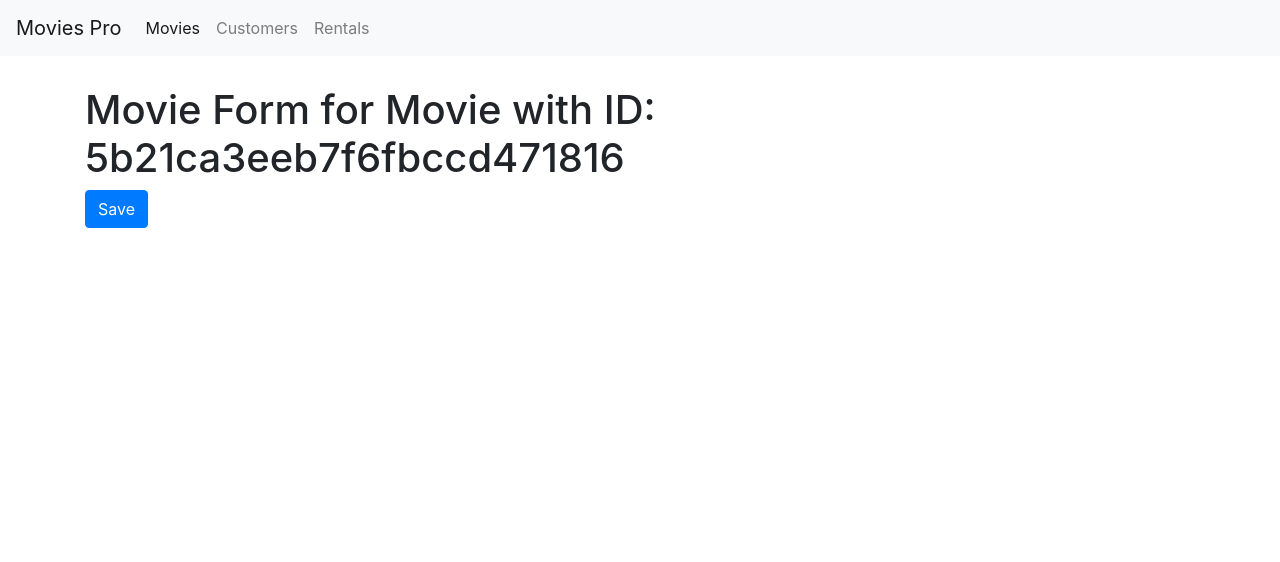
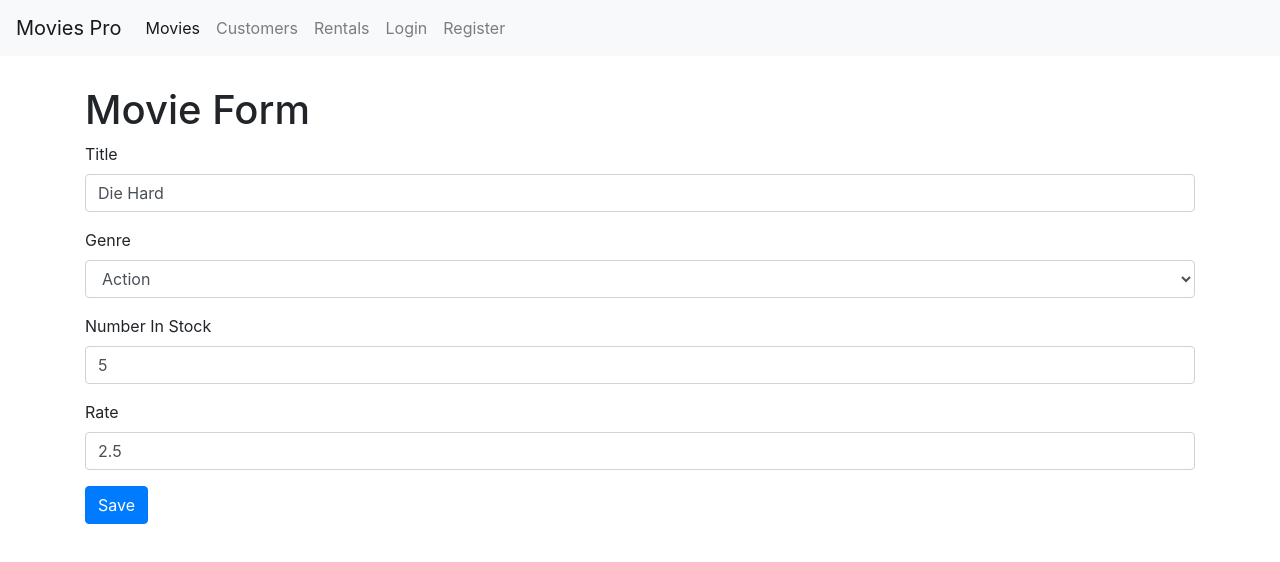
Before and after one commit to AhmedOsamaHosny/Movies, a React (Create React App) app: page /movies/5b21ca3eeb7f6fbccd471816 in a window 1280 px wide. Shown: the top 562 px of the page. Built offline with nearby package versions, Linux system fonts and the light colour scheme.

Commit message:
Version 2 of the app with Forms and Routes

```diff
--- a/package.json
+++ b/package.json
@@ -5,6 +5,7 @@
   "dependencies": {
     "bootstrap": "^4.1.1",
     "font-awesome": "^4.7.0",
+    "joi-browser": "^13.4.0",
     "lodash": "^4.17.10",
     "prop-types": "^15.6.2",
     "react": "^16.6.3",
--- a/src/App.js
+++ b/src/App.js
@@ -6,6 +6,8 @@
 import Movies from "./components/movies";
 import MovieForm from "./components/movieForm";
 import NavBar from "./components/navBar";
+import LoginForm from "./components/loginForm";
+import registerForm from "./components/registerForm";
 import "./App.css";
 
 class App extends Component {
@@ -15,7 +17,9 @@
         <NavBar />
         <main className="container">
           <Switch>
+            <Route path="/login" component={LoginForm} />
             <Route path="/movies/:id" component={MovieForm} />
+            <Route path="/register" component={registerForm} />
             <Route path="/movies" component={Movies} />
             <Route path="/customers" component={Customers} />
             <Route path="/rentals" component={Rentals} />
--- /dev/null
+++ b/src/components/common/form.jsx
@@ -0,0 +1,96 @@
+import React, { Component } from "react";
+import Input from "./input";
+import Select from "./select";
+import Joi from "joi-browser";
+
+class Form extends Component {
+  state = {
+    data: {},
+    errors: {}
+  };
+
+  // validaitng the form
+  validate = () => {
+    const options = { abortEarly: false };
+    const { error } = Joi.validate(this.state.data, this.schema, options);
+
+    if (!error) return null;
+
+    const errors = {};
+    for (let item of error.details) errors[item.path[0]] = item.message;
+    return errors;
+  };
+
+  // validating every one field
+  validateProperty = ({ name, value }) => {
+    const obj = { [name]: value };
+    const schema = { [name]: this.schema[name] };
+    const { error } = Joi.validate(obj, schema);
+    return error ? error.details[0].message : null;
+  };
+
+  // handling submiting form
+  handleSubmit = e => {
+    e.preventDefault();
+    const errors = this.validate();
+    this.setState({ errors: errors || {} });
+    if (errors) return;
+
+    this.doSubmit();
+  };
+
+  // handling if we changed the input inside the field
+  handleChange = ({ currentTarget: input }) => {
+    const errors = { ...this.state.errors };
+    const errorMessage = this.validateProperty(input);
+    if (errorMessage) errors[input.name] = errorMessage;
+    else delete errors[input.name];
+
+    const data = { ...this.state.data };
+    data[input.name] = input.value;
+    this.setState({ data, errors });
+  };
+
+  // rendering submit button for the form
+  renderButton(label) {
+    return (
+      <button disabled={this.validate()} className="btn btn-primary">
+        {label}
+      </button>
+    );
+  }
+
+  // rendering input field (text, number , password , email ...)
+  renderInput(name, label, type = "text", hint = "") {
+    const { data, errors } = this.state;
+    return (
+      <Input
+        value={data[name]}
+        name={name}
+        onChange={this.handleChange}
+        type={type}
+        label={label}
+        error={errors[name]}
+        hint={hint}
+      />
+    );
+  }
+
+  // rendering input field (Select)
+  renderSelect(name, label, options, hint = "") {
+    const { data, errors } = this.state;
+    return (
+      <Select
+        name={name}
+        label={label}
+        value={data[name]}
+        options={options}
+        onChange={this.handleChange}
+        error={errors[name]}
+        hint={hint}
+      />
+    );
+  }
+}
+
+export default Form;
--- /dev/null
+++ b/src/components/common/input.jsx
@@ -0,0 +1,20 @@
+import React from "react";
+const Input = ({ name, value, onChange, label, type, hint, error }) => {
+  return (
+    <div className="form-group">
+      <label htmlFor={name}>{label}</label>
+      <input
+        value={value}
+        onChange={onChange}
+        name={name}
+        type={type}
+        id={name}
+        className="form-control"
+      />
+      {error && <div className="alert alert-danger">{error}</div>}
+      <small className="form-text text-muted">{hint}</small>
+    </div>
+  );
+};
+
+export default Input;
--- /dev/null
+++ b/src/components/common/select.jsx
@@ -0,0 +1,26 @@
+import React from "react";
+const Select = ({ name, label, options, error, value, onChange, hint }) => {
+  return (
+    <div className="form-group">
+      <label htmlFor={name}>{label}</label>
+      <select
+        name={name}
+        id={name}
+        value={value}
+        onChange={onChange}
+        className="form-control"
+      >
+        <option value="" />
+        {options.map(option => (
+          <option key={option._id} value={option._id}>
+            {option.name}
+          </option>
+        ))}
+      </select>
+      {error && <div className="alert alert-danger">{error}</div>}
+      <small className="form-text text-muted">{hint}</small>
+    </div>
+  );
+};
+
+export default Select;
--- /dev/null
+++ b/src/components/loginForm.jsx
@@ -0,0 +1,49 @@
+import React from "react";
+import Form from "./common/form";
+import Joi from "joi-browser";
+
+class LoginForm extends Form {
+  state = {
+    data: { username: "", password: "" },
+    errors: {}
+  };
+
+  schema = {
+    username: Joi.string()
+      .required()
+      .label("Username"),
+    password: Joi.string()
+      .required()
+      .label("Password")
+  };
+
+  doSubmit = () => {
+    // call the server
+    console.log("success");
+  };
+
+  render() {
+    return (
+      <div>
+        <form onSubmit={this.handleSubmit}>
+          <h1>Login</h1>
+          {this.renderInput(
+            "username",
+            "Username",
+            "text",
+            "Please enter your username or email"
+          )}
+          {this.renderInput(
+            "password",
+            "Password",
+            "password",
+            "Dont let anyone know you password"
+          )}
+          {this.renderButton("Login")}
+        </form>
+      </div>
+    );
+  }
+}
+
+export default LoginForm;
--- a/src/components/movieForm.jsx
+++ b/src/components/movieForm.jsx
@@ -1,16 +1,80 @@
 import React from "react";
-const MovieForm = ({ match, history }) => {
-  return (
-    <div>
-      <h1>Movie Form for Movie with ID: {match.params.id}</h1>
-      <button
-        className="btn btn-primary"
-        onClick={() => history.push("/movies")}
-      >
-        Save
-      </button>
-    </div>
-  );
-};
+import Form from "./common/form";
+import Joi from "joi-browser";
+import { getMovie, saveMovie } from "./../services/fakeMovieService";
+import { getGenres } from "./../services/fakeGenreService";
+
+class MovieForm extends Form {
+  state = {
+    data: { title: "", genreId: "", numberInStock: "", dailyRentalRate: "" },
+    genres: [],
+    errors: {}
+  };
+
+  schema = {
+    _id: Joi.string(),
+    title: Joi.string()
+      .required()
+      .label("Title"),
+    genreId: Joi.string()
+      .required()
+      .label("Genre"),
+    numberInStock: Joi.number()
+      .required()
+      .min(0)
+      .max(100)
+      .label("Number In Stock"),
+    dailyRentalRate: Joi.number()
+      .required()
+      .min(0)
+      .max(10)
+      .label("Daily Rental Rate")
+  };
+
+  componentDidMount() {
+    const genres = getGenres();
+    this.setState({ genres });
+
+    const movieId = this.props.match.params.id;
+    if (movieId === "new") return;
+
+    const movie = getMovie(movieId);
+    if (!movie) return this.props.history.replace("/not-found");
+
+    this.setState({ data: this.mapToViewModel(movie) });
+  }
+
+  // maping the data
+  mapToViewModel(movie) {
+    return {
+      _id: movie._id,
+      title: movie.title,
+      genreId: movie.genre._id,
+      numberInStock: movie.numberInStock,
+      dailyRentalRate: movie.dailyRentalRate
+    };
+  }
+
+  doSubmit = () => {
+    // call the server
+    saveMovie(this.state.data);
+    this.props.history.push("/movies");
+  };
+
+  render() {
+    return (
+      <div>
+        <form onSubmit={this.handleSubmit}>
+          <h1>Movie Form</h1>
+          {this.renderInput("title", "Title", "text")}
+          {this.renderSelect("genreId", "Genre", this.state.genres)}
+          {this.renderInput("numberInStock", "Number In Stock", "number")}
+          {this.renderInput("dailyRentalRate", "Rate", "text")}
+          {this.renderButton("Save")}
+        </form>
+      </div>
+    );
+  }
+}
 
 export default MovieForm;
--- a/src/components/movies.jsx
+++ b/src/components/movies.jsx
@@ -4,6 +4,7 @@
 import Pagination from "./common/pagination";
 import ListGroup from "./common/listGroup";
 import { paginate } from "../utils/paginate";
+import { Link } from "react-router-dom";
 import _ from "lodash";
 import MoviesTable from "./moviesTable";
 class Movies extends Component {
@@ -16,7 +17,7 @@
   };
 
   componentDidMount() {
-    const genres = [{ name: "All Geners" }, ...getGenres()];
+    const genres = [{ name: "All Genres" }, ...getGenres()];
     this.setState({ movies: getMovies(), genres });
   }
 
@@ -81,6 +82,13 @@
           />
         </div>
         <div className="col ">
+          <Link
+            to="/movies/new"
+            className="btn btn-primary"
+            style={{ marginBottom: 20 }}
+          >
+            New Movies
+          </Link>
           <p>There is {totalCount} movies in the database</p>
           <MoviesTable
             movies={movies}
--- a/src/components/navBar.jsx
+++ b/src/components/navBar.jsx
@@ -1,6 +1,5 @@
 import React from "react";
 import { Link, NavLink } from "react-router-dom";
-import Customers from "./customers";
 const NavBar = () => {
   return (
     <nav className="navbar navbar-expand-lg navbar-light bg-light">
@@ -35,6 +34,16 @@
               Rentals
             </NavLink>
           </li>
+          <li className="nav-item">
+            <NavLink className="nav-link" to="/login">
+              Login
+            </NavLink>
+          </li>
+          <li className="nav-item">
+            <NavLink className="nav-link" to="/register">
+              Register
+            </NavLink>
+          </li>
         </ul>
       </div>
     </nav>
--- /dev/null
+++ b/src/components/registerForm.jsx
@@ -0,0 +1,59 @@
+import React from "react";
+import Form from "./common/form";
+import Joi from "joi-browser";
+
+class RegisterFrom extends Form {
+  state = {
+    data: { username: "", password: "", name: "" },
+    errors: {}
+  };
+
+  schema = {
+    username: Joi.string()
+      .email({ minDomainAtoms: 2 })
+      .required()
+      .label("Username"),
+    password: Joi.string()
+      .min(5)
+      .required()
+      .label("Password"),
+    name: Joi.string()
+      .required()
+      .label("Name")
+  };
+
+  doSubmit = () => {
+    console.log("you registeration done successfully");
+  };
+
+  render() {
+    return (
+      <div>
+        <form onSubmit={this.handleSubmit}>
+          <h1>Register</h1>
+          {this.renderInput(
+            "username",
+            "Username",
+            "text",
+            "Please enter your username or email"
+          )}
+          {this.renderInput(
+            "password",
+            "Password",
+            "password",
+            "Dont let anyone know you password"
+          )}
+          {this.renderInput(
+            "name",
+            "Name",
+            "name",
+            "Please enter your first name and your surname"
+          )}
+          {this.renderButton("Register")}
+        </form>
+      </div>
+    );
+  }
+}
+
+export default RegisterFrom;
--- a/src/services/fakeMovieService.js
+++ b/src/services/fakeMovieService.js
@@ -77,13 +77,13 @@
 
 export function saveMovie(movie) {
   let movieInDb = movies.find(m => m._id === movie._id) || {};
-  movieInDb.name = movie.name;
+  movieInDb.title = movie.title;
   movieInDb.genre = genresAPI.genres.find(g => g._id === movie.genreId);
   movieInDb.numberInStock = movie.numberInStock;
   movieInDb.dailyRentalRate = movie.dailyRentalRate;
 
   if (!movieInDb._id) {
-    movieInDb._id = Date.now();
+    movieInDb._id = Date.now().toString();
     movies.push(movieInDb);
   }
 
```
Also changed, not shown: 1 other file (tests, documents, lock files or other folders).
